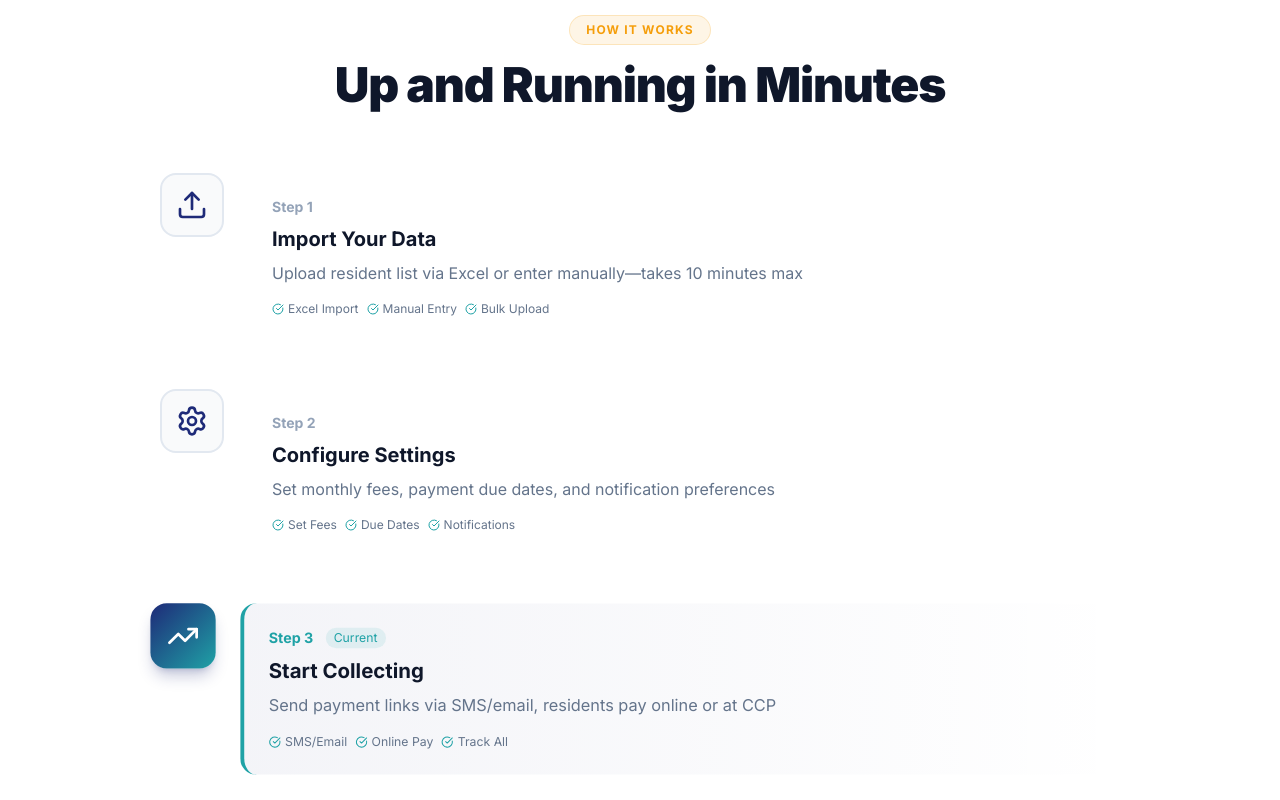
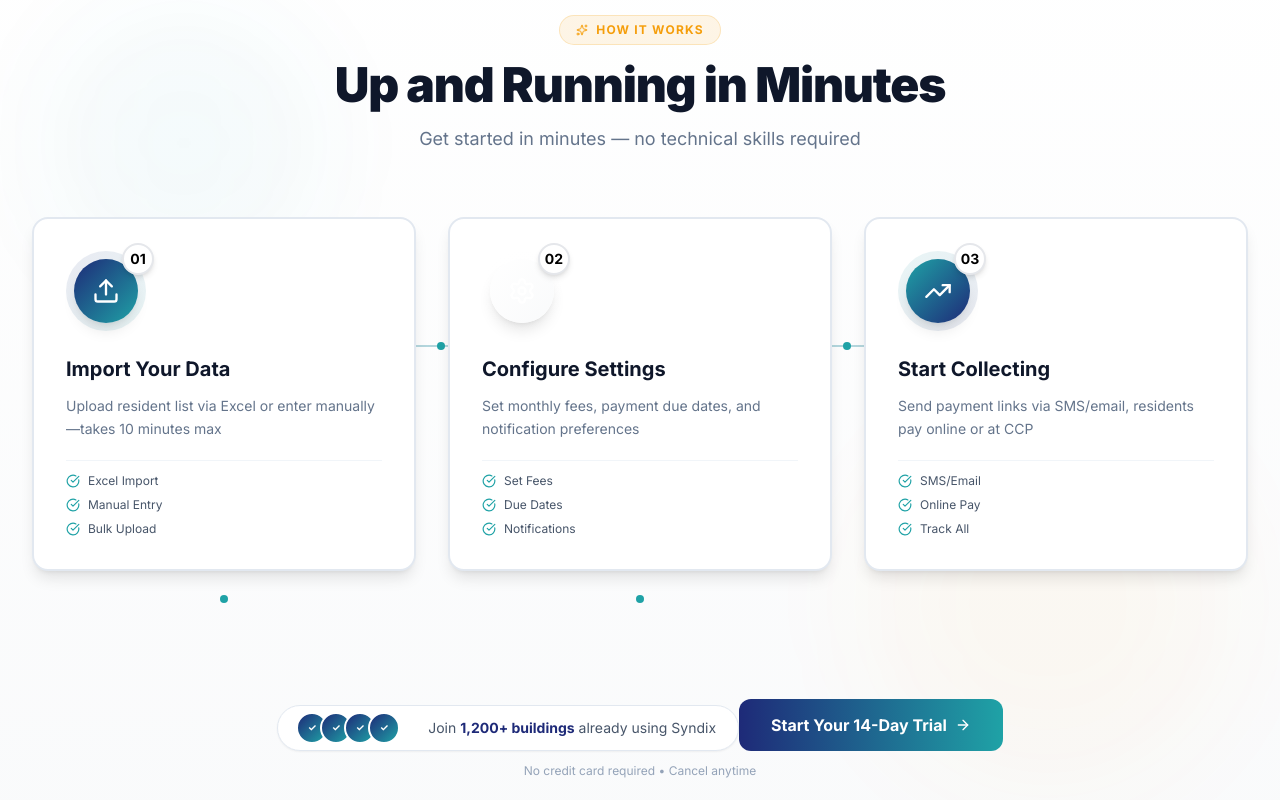
Before and after one commit to ikramikram2020/Syndix, a Next.js app: page / in a window 1280 px wide. Shown: the part 1760-2560 px from the top of the page. Built offline with nearby package versions, Linux system fonts and the light colour scheme.

Commit message:
new update

```diff
--- a/src/components/landing/HowItWorks.tsx
+++ b/src/components/landing/HowItWorks.tsx
@@ -1,145 +1,189 @@
 import { useLanguage } from "../../contexts/LanguageContext";
-import { Upload, Settings, TrendingUp, ArrowRight, Zap, CheckCircle } from "lucide-react";
-import { useEffect, useRef, useState } from "react";
+import {
+  Upload,
+  Settings,
+  TrendingUp,
+  CheckCircle,
+  ArrowRight,
+  Zap,
+  Sparkles
+} from "lucide-react";
+import { useState } from "react";
 
 export default function HowItWorks() {
   const { t } = useLanguage();
-  const [activeStep, setActiveStep] = useState(0);
-  const [hasAnimated, setHasAnimated] = useState(false);
-  const sectionRef = useRef<HTMLElement>(null);
+  const [hoveredCard, setHoveredCard] = useState<number | null>(null);
 
-  const steps = [
+  // Define steps with icons (since t.howItWorks.steps doesn't have icons)
+  const stepsWithIcons = [
     {
-      icon: Upload,
+      step: "01",
       title: "Import Your Data",
       desc: "Upload resident list via Excel or enter manually—takes 10 minutes max",
-      features: ["Excel Import", "Manual Entry", "Bulk Upload"]
+      icon: Upload,
+      features: ["Excel Import", "Manual Entry", "Bulk Upload"],
+      color: "from-brand-navy to-brand-teal"
     },
     {
-      icon: Settings,
+      step: "02",
       title: "Configure Settings",
       desc: "Set monthly fees, payment due dates, and notification preferences",
-      features: ["Set Fees", "Due Dates", "Notifications"]
+      icon: Settings,
+      features: ["Set Fees", "Due Dates", "Notifications"],
+      color: "from-brand-orange to-brand-amber"
     },
     {
-      icon: TrendingUp,
+      step: "03",
       title: "Start Collecting",
       desc: "Send payment links via SMS/email, residents pay online or at CCP",
-      features: ["SMS/Email", "Online Pay", "Track All"]
+      icon: TrendingUp,
+      features: ["SMS/Email", "Online Pay", "Track All"],
+      color: "from-brand-teal to-brand-navy"
     }
   ];
 
-  // Animate steps one by one on scroll
-  useEffect(() => {
-    const observer = new IntersectionObserver(
-      (entries) => {
-        if (entries[0].isIntersecting && !hasAnimated) {
-          setHasAnimated(true);
-          let step = 0;
-          const interval = setInterval(() => {
-            if (step < steps.length) {
-              setActiveStep(step + 1);
-              step++;
-            } else {
-              clearInterval(interval);
-            }
-          }, 300);
-        }
-      },
-      { threshold: 0.3 }
-    );
+  return (
+    <section id="how-it-works" className="py-24 bg-gradient-to-b from-white to-brand-bg relative overflow-hidden">
+      {/* Animated Background Elements */}
+      <div className="absolute inset-0 overflow-hidden pointer-events-none">
+        <div className="absolute top-20 left-10 w-72 h-72 bg-brand-teal/5 rounded-full blur-3xl animate-pulse"></div>
+        <div className="absolute bottom-20 right-10 w-96 h-96 bg-brand-amber/5 rounded-full blur-3xl animate-pulse" style={{ animationDelay: '2s' }}></div>
+        <div className="absolute top-1/2 left-1/2 -translate-x-1/2 -translate-y-1/2 w-[800px] h-[800px] bg-brand-navy/3 rounded-full blur-3xl"></div>
+      </div>
 
-    if (sectionRef.current) {
-      observer.observe(sectionRef.current);
-    }
-
-    return () => observer.disconnect();
-  }, [hasAnimated, steps.length]);
-
-  return (
-    <section id="how-it-works" ref={sectionRef} className="py-24 bg-white">
-      <div className="max-w-5xl mx-auto px-4 sm:px-6 lg:px-8">
+      <div className="max-w-7xl mx-auto px-4 sm:px-6 lg:px-8 relative z-10">
         {/* Header */}
         <div className="text-center mb-16">
-          <span className="inline-block px-4 py-1.5 text-xs font-bold tracking-widest uppercase text-brand-amber bg-brand-amber/10 border border-brand-amber/20 rounded-full mb-4">
+          <div className="inline-flex items-center gap-2 px-4 py-1.5 text-xs font-bold tracking-widest uppercase text-brand-amber bg-brand-amber/10 border border-brand-amber/20 rounded-full mb-4 animate-fade-in">
+            <Sparkles className="w-3 h-3" />
             {t.howItWorks.badge}
-          </span>
-          <h2 className="text-4xl lg:text-5xl font-black text-slate-900 tracking-tight">
+          </div>
+          <h2 className="text-4xl lg:text-5xl font-black text-slate-900 tracking-tight mb-4 animate-fade-in-up">
             {t.howItWorks.headline}
           </h2>
+          <p className="text-lg text-slate-500 max-w-2xl mx-auto animate-fade-in-up" style={{ animationDelay: '0.1s' }}>
+            Get started in minutes — no technical skills required
+          </p>
         </div>
 
-        {/* Steps - Clean Vertical Layout */}
-        <div className="space-y-12">
-          {steps.map((step, idx) => {
+        {/* Steps Grid */}
+        <div className="grid md:grid-cols-3 gap-8 relative">
+          {/* Connecting Line */}
+          <div className="hidden md:block absolute top-32 left-0 right-0">
+            <div className="relative h-[2px] bg-gradient-to-r from-brand-navy/20 via-brand-teal/40 to-brand-navy/20">
+              <div className="absolute top-1/2 left-1/3 -translate-y-1/2 w-2 h-2 rounded-full bg-brand-teal animate-pulse"></div>
+              <div className="absolute top-1/2 left-2/3 -translate-y-1/2 w-2 h-2 rounded-full bg-brand-teal animate-pulse" style={{ animationDelay: '0.5s' }}></div>
+            </div>
+          </div>
+
+          {stepsWithIcons.map((step, i) => {
             const Icon = step.icon;
-            const isVisible = hasAnimated && idx < activeStep;
-            const isCurrent = hasAnimated && idx === activeStep - 1;
+            const isHovered = hoveredCard === i;
 
             return (
               <div
-                key={idx}
-                className={`flex gap-6 transition-all duration-500 ${
-                  isVisible ? 'opacity-100 translate-x-0' : 'opacity-0 -translate-x-8'
-                } ${isCurrent ? 'scale-[1.02]' : 'scale-100'}`}
-                style={{ transitionDelay: `${idx * 150}ms` }}
+                key={i}
+                className="relative group animate-fade-in-up"
+                style={{ animationDelay: `${0.2 + i * 0.1}s` }}
+                onMouseEnter={() => setHoveredCard(i)}
+                onMouseLeave={() => setHoveredCard(null)}
               >
-                {/* Left - Icon */}
-                <div className="flex-shrink-0">
-                  <div className={`w-16 h-16 rounded-2xl flex items-center justify-center transition-all ${
-                    isCurrent
-                      ? 'bg-gradient-to-br from-brand-navy to-brand-teal shadow-lg shadow-brand-navy/25'
-                      : 'bg-brand-bg border-2 border-slate-200'
+                {/* Glow Effect on Hover */}
+                {isHovered && (
+                  <div className="absolute -inset-2 bg-gradient-to-r from-brand-teal/20 to-brand-amber/20 rounded-3xl blur-xl transition-all duration-500"></div>
+                )}
+
+                {/* Card */}
+                <div className={`relative bg-white rounded-2xl p-8 border-2 transition-all duration-300 ${
+                  isHovered
+                    ? 'border-brand-teal/50 shadow-2xl -translate-y-2'
+                    : 'border-slate-200 shadow-lg hover:shadow-xl'
+                }`}>
+
+                  {/* Step Number Circle */}
+                  <div className="relative inline-flex items-center justify-center w-20 h-20 mb-6">
+                    <div className={`absolute inset-0 rounded-full bg-gradient-to-br ${step.color} opacity-10 group-hover:opacity-20 transition-opacity duration-300 ${
+                      isHovered ? 'scale-110' : 'scale-100'
+                    }`} />
+                    <div className={`relative w-16 h-16 rounded-full bg-gradient-to-br ${step.color} flex items-center justify-center shadow-lg transition-all duration-300 ${
+                      isHovered ? 'scale-110 shadow-xl' : 'scale-100'
+                    }`}>
+                      <Icon className="w-7 h-7 text-white" />
+                    </div>
+                    {/* Step Badge */}
+                    <div className="absolute -top-2 -right-2 w-8 h-8 rounded-full bg-white border-2 border-brand-orange text-brand-orange flex items-center justify-center text-sm font-bold shadow-md">
+                      {step.step}
+                    </div>
+                  </div>
+
+                  {/* Content */}
+                  <h3 className="text-xl font-bold text-slate-900 mb-3 group-hover:text-brand-navy transition-colors">
+                    {step.title}
+                  </h3>
+                  <p className="text-sm text-slate-500 leading-relaxed mb-5">
+                    {step.desc}
+                  </p>
+
+                  {/* Feature List */}
+                  <div className="space-y-2 pt-3 border-t border-slate-100">
+                    {step.features.map((feature, fidx) => (
+                      <div
+                        key={fidx}
+                        className={`flex items-center gap-2 text-xs text-slate-600 transition-all duration-300 ${
+                          isHovered ? 'translate-x-1' : 'translate-x-0'
+                        }`}
+                        style={{ transitionDelay: `${fidx * 50}ms` }}
+                      >
+                        <CheckCircle className="w-3.5 h-3.5 text-brand-teal flex-shrink-0" />
+                        <span>{feature}</span>
+                      </div>
+                    ))}
+                  </div>
+
+                  {/* Hover Arrow */}
+                  <div className={`absolute bottom-6 right-6 transition-all duration-300 ${
+                    isHovered ? 'opacity-100 translate-x-0' : 'opacity-0 translate-x-2'
                   }`}>
-                    <Icon className={`w-8 h-8 ${isCurrent ? 'text-white' : 'text-brand-navy'}`} />
+                    <ArrowRight className="w-5 h-5 text-brand-teal" />
                   </div>
                 </div>
 
-                {/* Right - Content */}
-                <div className="flex-1">
-                  <div className={`rounded-2xl p-6 transition-all ${
-                    isCurrent
-                      ? 'bg-gradient-to-r from-brand-navy/5 to-transparent border-l-4 border-brand-teal'
-                      : ''
-                  }`}>
-                    <div className="flex items-center gap-3 mb-2">
-                      <span className={`text-sm font-bold ${isCurrent ? 'text-brand-teal' : 'text-slate-400'}`}>
-                        Step {idx + 1}
-                      </span>
-                      {isCurrent && (
-                        <span className="text-xs px-2 py-0.5 bg-brand-teal/10 text-brand-teal rounded-full">
-                          Current
-                        </span>
-                      )}
-                    </div>
-                    <h3 className="text-xl font-bold text-slate-900 mb-2">{step.title}</h3>
-                    <p className="text-slate-500 mb-4">{step.desc}</p>
-                    <div className="flex flex-wrap gap-2">
-                      {step.features.map((feature, fidx) => (
-                        <span key={fidx} className="inline-flex items-center gap-1 text-xs text-slate-500">
-                          <CheckCircle size={12} className="text-brand-teal" />
-                          {feature}
-                        </span>
-                      ))}
-                    </div>
+                {/* Animated Dot below card (except last) */}
+                {i < stepsWithIcons.length - 1 && (
+                  <div className="hidden md:flex justify-center mt-6">
+                    <div className={`w-2 h-2 rounded-full bg-brand-teal transition-all duration-300 ${
+                      isHovered ? 'scale-150 animate-ping' : 'scale-100'
+                    }`} />
                   </div>
-                </div>
+                )}
               </div>
             );
           })}
         </div>
 
-        {/* CTA */}
-        <div className={`text-center mt-12 transition-all duration-500 ${
-          hasAnimated && activeStep === steps.length ? 'opacity-100' : 'opacity-0'
-        }`}>
+        {/* Bottom CTA */}
+        <div className="text-center mt-16 animate-fade-in-up" style={{ animationDelay: '0.5s' }}>
+          <div className="inline-flex items-center gap-4 bg-white border border-slate-200 rounded-full p-1.5 shadow-sm">
+            <div className="flex -space-x-2 px-3">
+              {[1, 2, 3, 4].map((i) => (
+                <div key={i} className="w-8 h-8 rounded-full bg-gradient-to-br from-brand-navy to-brand-teal border-2 border-white flex items-center justify-center">
+                  <span className="text-[10px] text-white font-bold">✓</span>
+                </div>
+              ))}
+            </div>
+            <span className="text-sm text-slate-600 pr-4">
+              Join <strong className="text-brand-navy">1,200+ buildings</strong> already using Syndix
+            </span>
+          </div>
+
           <a
             href="#pricing"
-            className="inline-flex items-center gap-2 px-8 py-3 bg-brand-navy text-white font-bold rounded-xl hover:bg-brand-navy/90 hover:scale-105 transition-all"
+            className="inline-flex items-center gap-2 mt-8 px-8 py-3.5 bg-gradient-to-r from-brand-navy to-brand-teal text-white font-bold rounded-xl hover:shadow-xl hover:scale-105 transition-all duration-200 group"
           >
-            Start Free Trial
-            <ArrowRight size={16} />
+            Start Your 14-Day Trial
+            <ArrowRight size={16} className="group-hover:translate-x-1 transition-transform" />
           </a>
+          <p className="text-xs text-slate-400 mt-3">No credit card required • Cancel anytime</p>
         </div>
       </div>
     </section>
```
